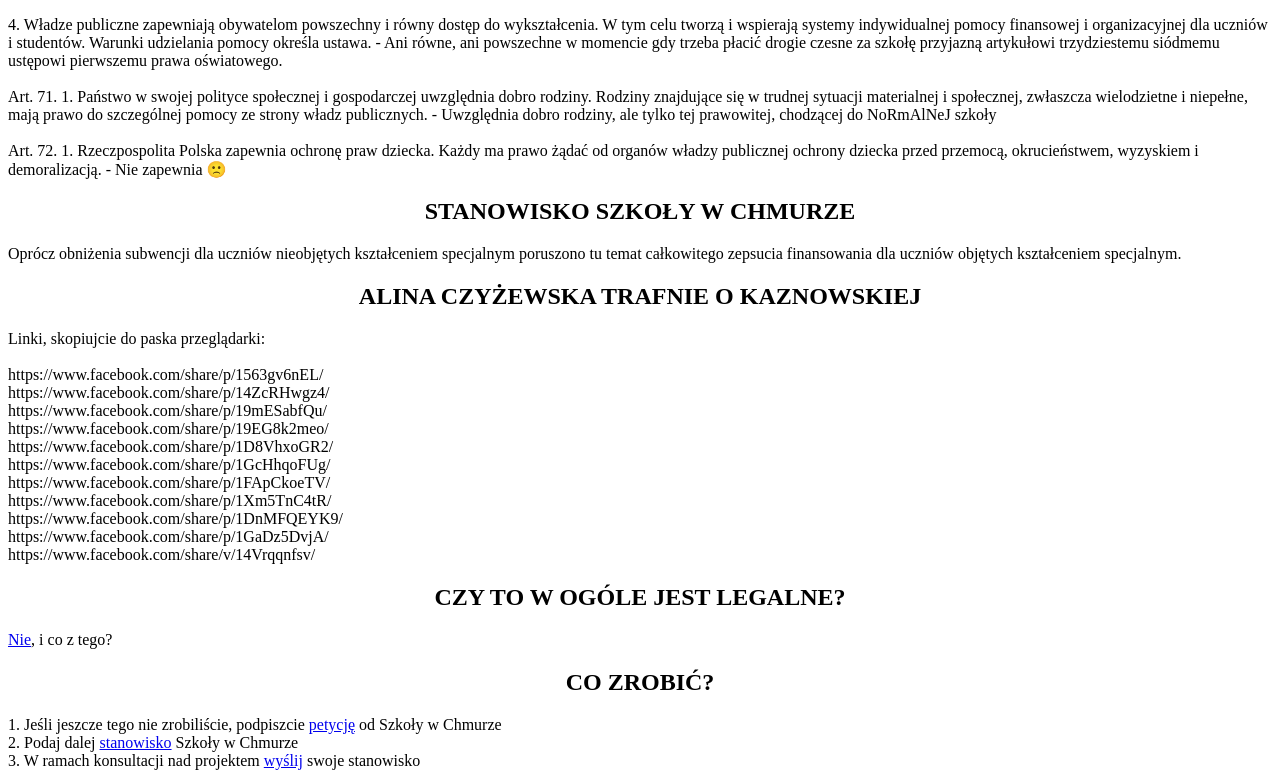
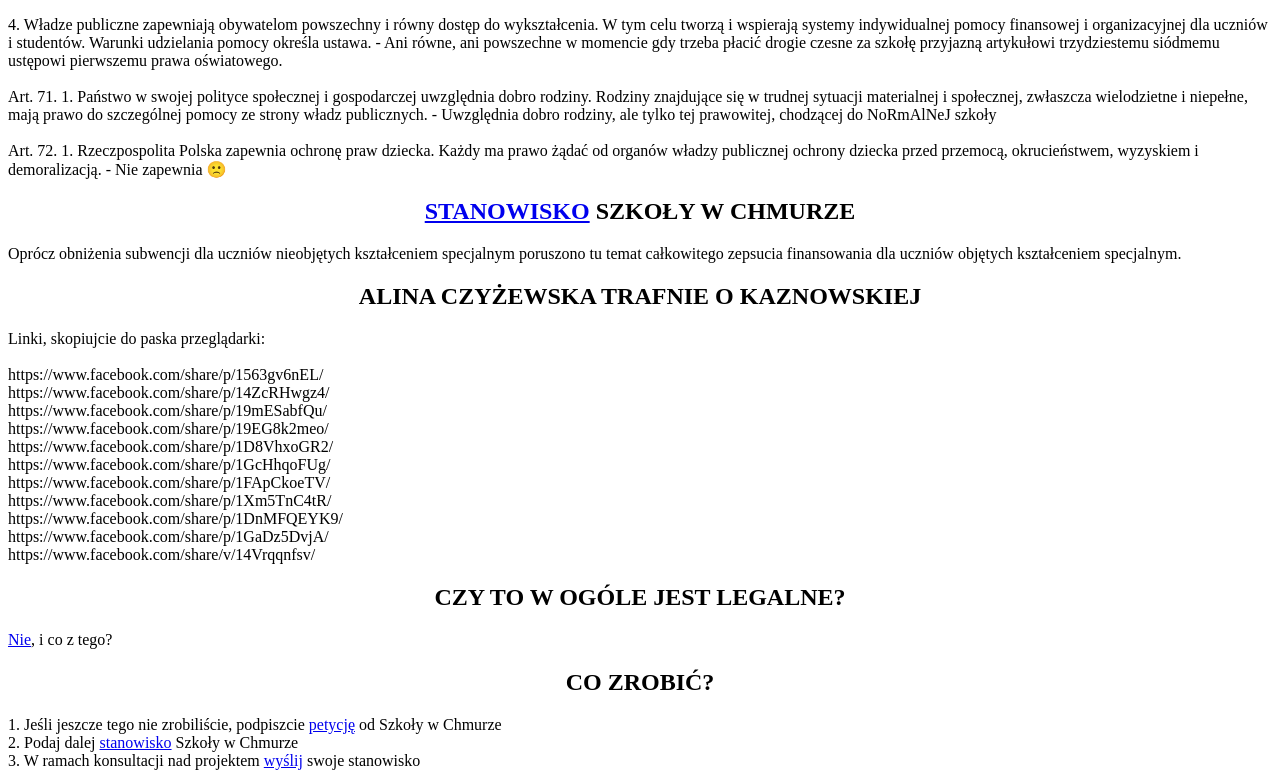
Before and after one commit to nowackadodymisji/nowackadodymisji.github.io, a plain HTML site: page index.html in a window 1280 px wide. Shown: the part 997-1775 px from the top of the page. Drawn offline with Linux system fonts and the light colour scheme.

Commit message:
stanowisko przeoczone i nie zalinkowane, juz poprawiam

```diff
--- a/index.html
+++ b/index.html
@@ -31,7 +31,7 @@ Art. 72. 1. Rzeczpospolita Polska zapewnia ochronę praw dziecka. Każdy ma praw
 
 </span>
 
-<h2 style="text-align: center">STANOWISKO SZKOŁY W CHMURZE</h2>
+<h2 style="text-align: center"><a href="https://szkolawchmurze.org/blog/rowne-traktowanie-dla-wszystkich-uczniow-edukacji-domowej">STANOWISKO</a> SZKOŁY W CHMURZE</h2>
 <span>Oprócz obniżenia subwencji dla uczniów nieobjętych kształceniem specjalnym poruszono tu temat całkowitego zepsucia finansowania dla uczniów objętych kształceniem specjalnym.</span>
 
 <h2 style="text-align: center">ALINA CZYŻEWSKA TRAFNIE O KAZNOWSKIEJ</h2>
```
